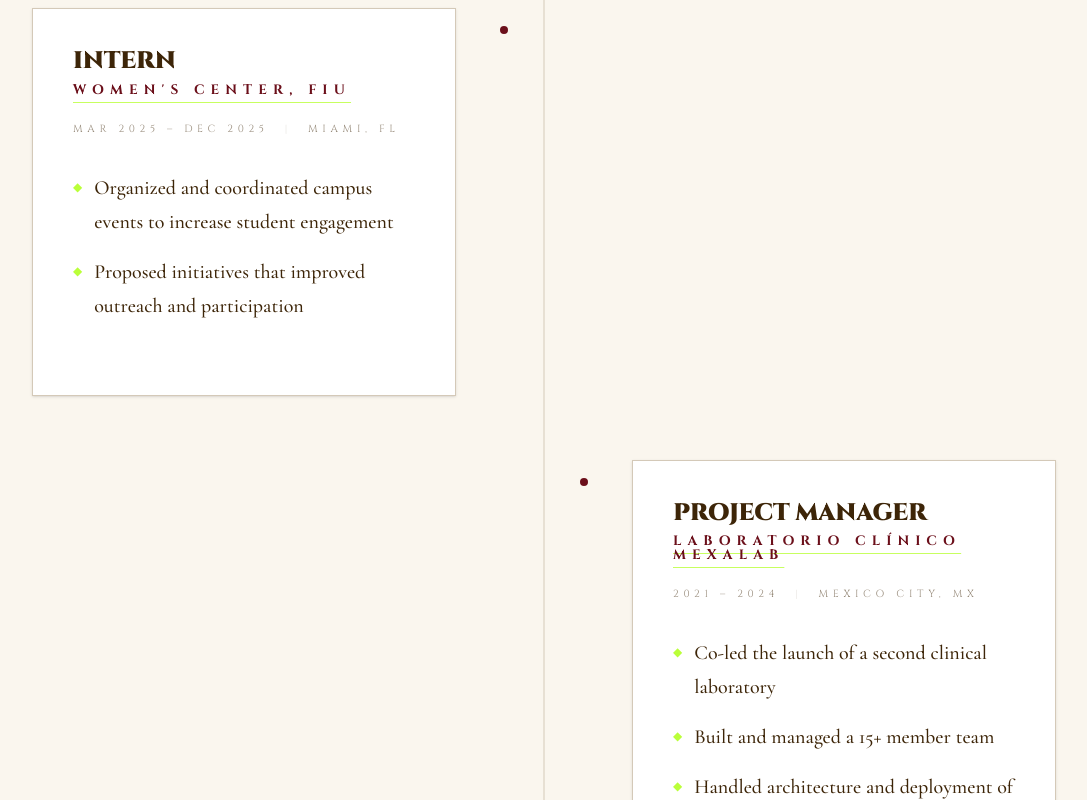
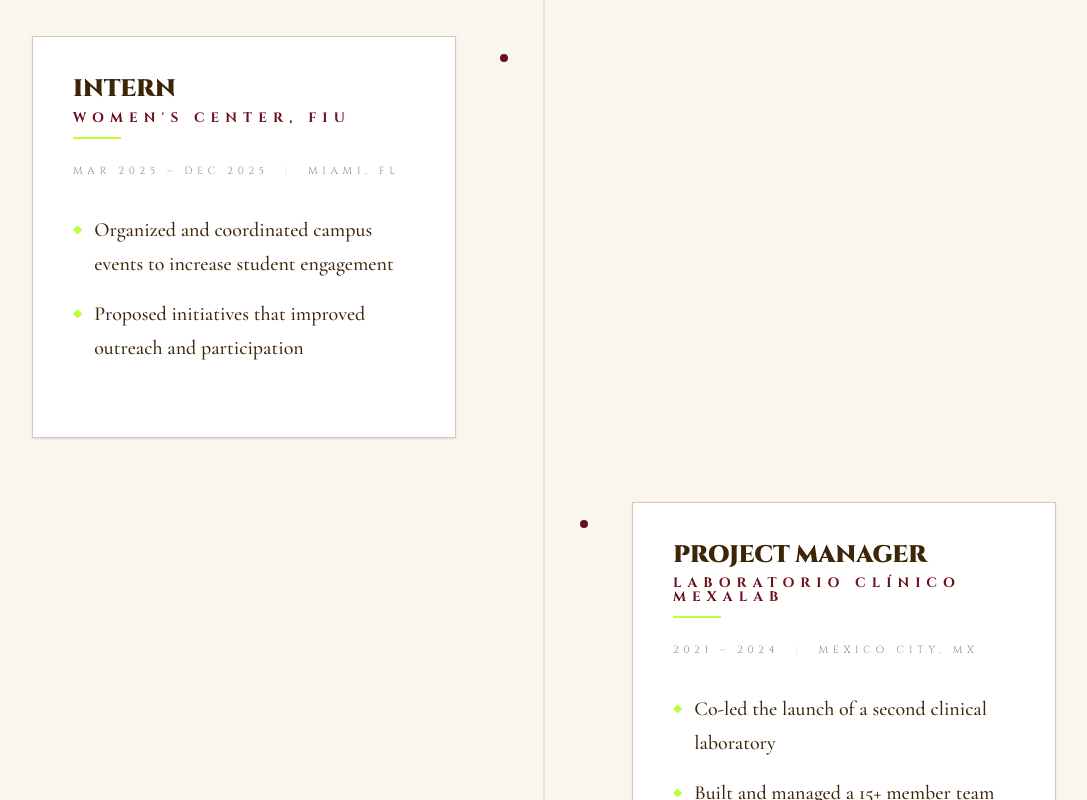
Before and after one commit to Laibrez/laibrez.github.io, a Next.js app: page / in a window 1280 px wide. Shown: the part 4760-5560 px from the top of the page, without its empty margins (96-1183 px from the left). Built offline with nearby package versions, Linux system fonts and the light colour scheme.

Commit message:
UI Redinement: Fixed decorative line collision in Experience cards

```diff
--- a/components/Experience.tsx
+++ b/components/Experience.tsx
@@ -112,9 +112,10 @@ export default function Experience() {
                       <h3 className="font-cinzel text-xl md:text-2xl font-black text-[#3d2508] mb-2 uppercase tracking-tight">
                         {exp.position}
                       </h3>
-                      <h4 className="vogue-label text-[#6B0F1A] text-[0.85rem] tracking-[0.3em] font-black underline decoration-[#BAFF39]/80 underline-offset-8">
+                      <h4 className="vogue-label text-[#6B0F1A] text-[0.85rem] tracking-[0.3em] font-black uppercase">
                         {exp.company}
                       </h4>
+                      <div className="w-12 h-[2px] bg-[#BAFF39] mt-3" />
                     </div>
 
                     <div className="vogue-label text-[0.65rem] text-[#9a8e7e] mb-8 flex flex-wrap gap-4 uppercase tracking-[0.2em]">
```
